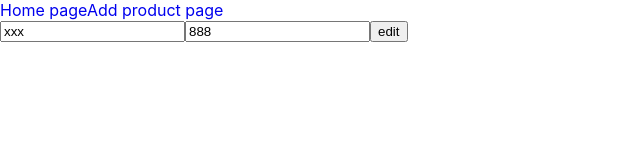
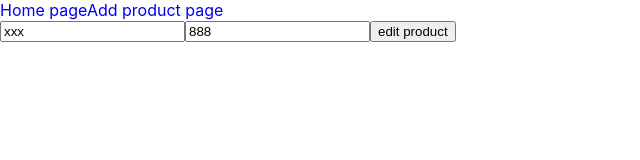
Before and after one commit to daniarabykeev/fortrain, a React (Create React App) app: page /edit/1 in a window 1280 px wide. Shown: the top 160 px of the page, without its empty margins (0-640 px from the left). Built offline with nearby package versions, Linux system fonts and the light colour scheme; data requests are answered from the project's data file.

Commit message:
fix: change edit page

```diff
--- a/src/pages/EditProductPage.jsx
+++ b/src/pages/EditProductPage.jsx
@@ -60,7 +60,7 @@ function EditProductPage() {
             handleChange(e);
           }}
         />
-        <button>edit</button>
+        <button>edit product</button>
       </form>
     </div>
   );
```
